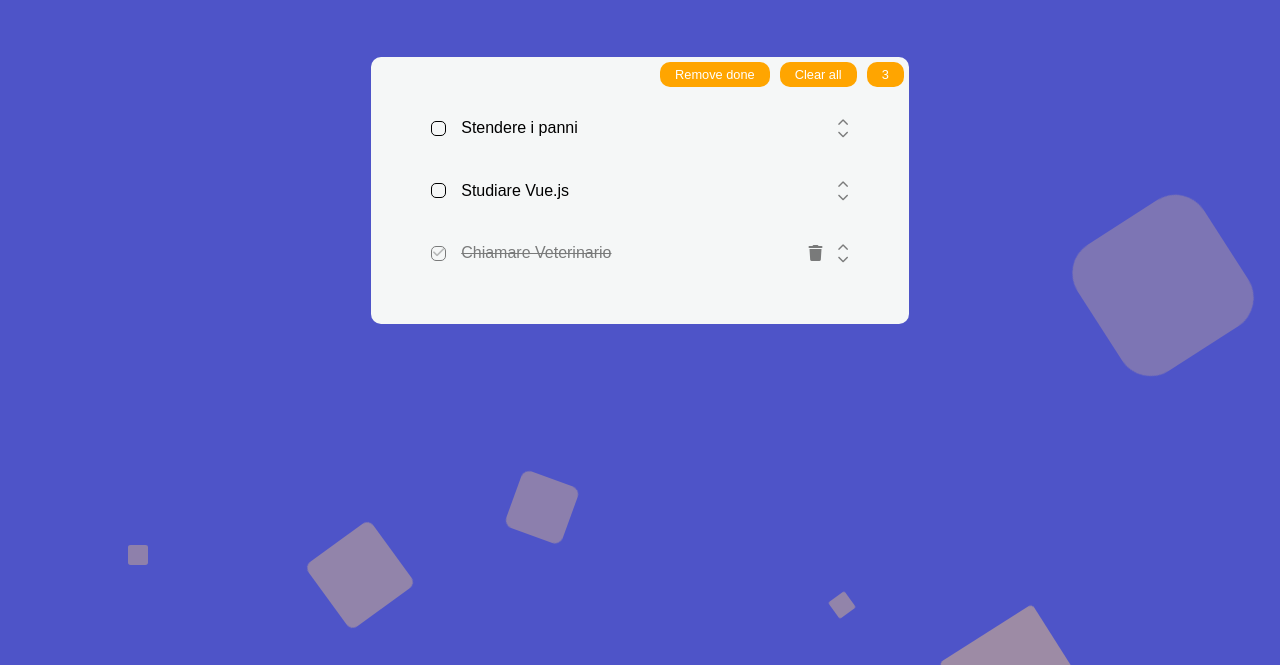
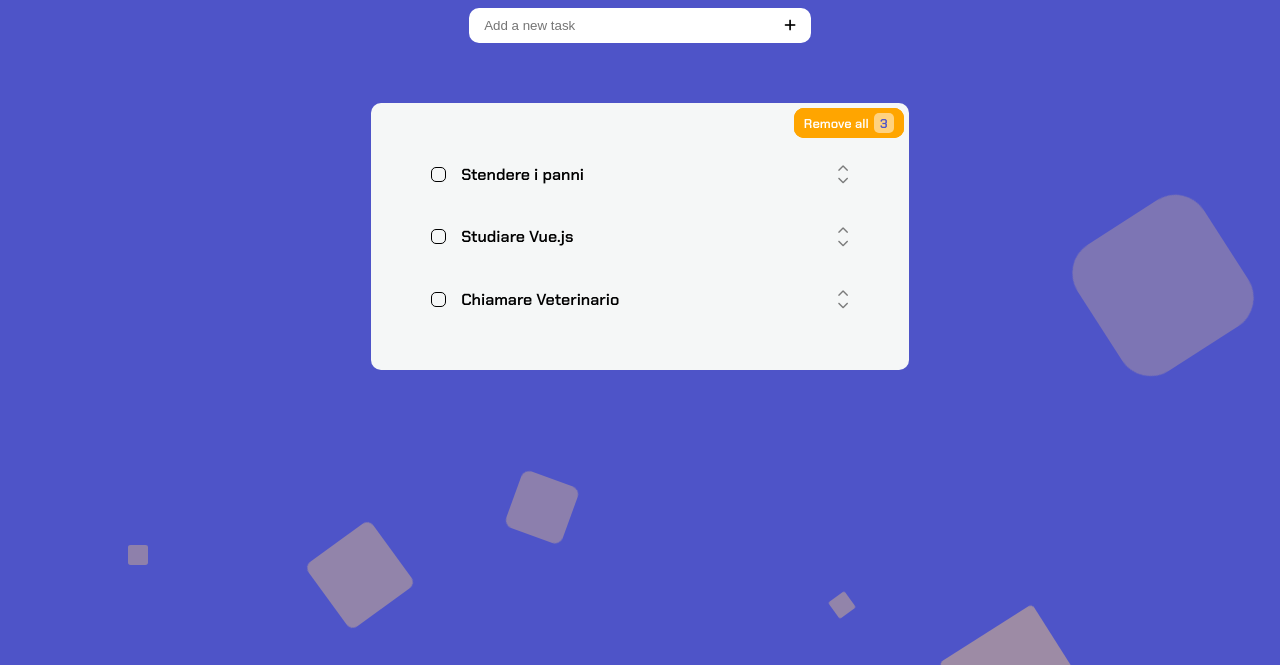
Before and after one commit to Stanghi/vue-todolist, a plain HTML site: page index.html in a window 1280 px wide. Shown: the part 135-800 px from the top of the page. Drawn offline with nearby package versions, Linux system fonts and the light colour scheme.

Commit message:
[fix] clearAllDone tasks

```diff
--- a/assets/css/style.css
+++ b/assets/css/style.css
@@ -7,7 +7,7 @@
 }
 
 body{
-    font-family: Arial, Helvetica, sans-serif;
+    font-family: 'Chakra Petch', sans-serif;
 }
 
 /* ----------------UTILITY---------------- */
@@ -34,6 +34,7 @@ body{
 
 .logo h1{
     color: orange;
+    font-size: 4rem;
 }
 
 .logo img{
@@ -89,7 +90,6 @@ body{
 
 .no-task-area{
     display: flex;
-    text-transform: uppercase;
     flex-direction: column;
     justify-content: center;
     align-items: center;
@@ -106,12 +106,24 @@ body{
     align-items: center;
     top: 0;
     right: 0;
-    padding: 5px 15px;
+    padding: 5px 10px;
     margin: 5px;
     font-size: .8rem;
     background-color: orange;
     color: white;
     border-radius: 10px;
+}
+
+.badge-number{
+    display: flex;
+    justify-content: center;
+    align-items: center;
+    margin-left: 5px;
+    width: 20px;
+    height: 20px;
+    border-radius: 5px;
+    background-color: rgba(255, 255, 255, 0.5);
+    color: #4E54C8;
 }
 
 .badge.clear-all{
--- a/assets/js/script.js
+++ b/assets/js/script.js
@@ -7,6 +7,7 @@ data() {
     return{
         errorString: '',
         newMsgString: '',
+        counter: 0,
         tasks: [
             {
                 text: 'Stendere i panni',
@@ -18,7 +19,7 @@ data() {
             },
             {
                 text: 'Chiamare Veterinario',
-                done: true
+                done: false
             }
         ]
     }
@@ -27,11 +28,24 @@ data() {
 
 methods: {
 
+    toggleTaskDone(i){
+        this.tasks[i].done = !this.tasks[i].done;
+        if (this.tasks[i].done){
+            this.counter++;
+        }
+        else{
+            this.counter--
+        }
+    },
+
     removeTask(index){
         this.errorString = '';
 
-        if (this.tasks[index].done) this.tasks.splice(index,1);
-        else this.errorString = 'Attenzione! Non si può eliminare il task se non è stato ancora fatto.'
+        if (this.tasks[index].done) {
+            this.tasks.splice(index,1);
+            this.counter--;
+        }
+        else this.errorString = 'Attention! You cannot delete the task if it has not already been done.'
     },
 
     createTask(){
@@ -39,14 +53,14 @@ methods: {
 
         for (i in this.tasks){
             if (this.newMsgString === this.tasks[i].text){
-                this.errorString = 'Attenzione! il task è già presente nella tua lista.';
+                this.errorString = 'Attention! the task is already in your list.';
                 this.newMsgString = '';
                 return;
             }
         }
 
         if (this.newMsgString.length < 5){
-            this.errorString = 'Attenzione! Il task deve avere almeno 5 caratteri.';
+            this.errorString = 'Attention! The task must have at least 5 characters.';
         }
         else {
             const newTask = {
@@ -63,9 +77,8 @@ methods: {
     },
 
     clearAllDone(){
-        for (i in this.tasks){
-            if(this.tasks[i].done) this.tasks.splice();
-        }
+        this.tasks = this.tasks.filter((item) => !item.done);
+        this.counter = 0;
     },
 
     moveTask(index, booleanValor){
--- a/index.html
+++ b/index.html
@@ -10,6 +10,11 @@
 
         <!-- CDN Font awesome -->
         <link rel="stylesheet" href="https://cdnjs.cloudflare.com/ajax/libs/font-awesome/6.2.0/css/all.min.css" integrity="sha512-xh6O/CkQoPOWDdYTDqeRdPCVd1SpvCA9XXcUnZS2FmJNp1coAFzvtCN9BmamE+4aHK8yyUHUSCcJHgXloTyT2A==" crossorigin="anonymous" referrerpolicy="no-referrer" />
+
+        <!-- Google fonts -->
+        <link rel="preconnect" href="https://fonts.googleapis.com">
+        <link rel="preconnect" href="https://fonts.gstatic.com" crossorigin>
+        <link href="https://fonts.googleapis.com/css2?family=Chakra+Petch:wght@600&display=swap" rel="stylesheet">
 
         <link rel="stylesheet" href="assets/css/style.css">
         <title>Init</title>
@@ -33,7 +38,7 @@
                         </div>
 
                         <div class="input-area">
-                            <input @keyup.enter="createTask()" v-model.trim="newMsgString" type="text" placeholder="Add new task">
+                            <input @keyup.enter="createTask()" v-model.trim="newMsgString" type="text" placeholder="Add a new task">
                             <button @click="createTask()">
                                 <i class="fa-solid fa-plus"></i>
                             </button>
@@ -41,13 +46,19 @@
                         </div>
 
                         <div class="tasks-area">
-                            <div v-if="tasks.length > 0" class="badge-area">
-                                <div class="badge">{{tasks.length}}</div>
-                                <div class="badge clear-all" @click="clearAll()">Clear all</div>
-                                <div class="badge clear-all" @click="clearAllDone()">Remove done</div>
-                            </div>
                             <ul v-if="tasks.length > 0">
-                                <li v-for="(task, index) in tasks" class="task" :class="task.done && 'done'" @click="task.done = !task.done">
+                                <li v-for="(task, index) in tasks" class="task" :class="task.done && 'done'" @click="toggleTaskDone(index)">
+
+                                    <div v-if="tasks.length > 0" class="badge-area">
+                                        <div class="badge clear-all" @click.stop="clearAll()">Remove all
+                                            <div class="badge-number">{{tasks.length}}</div>
+                                        </div>
+
+                                        <div v-show="task.done" class="badge clear-all" @click.stop="clearAllDone()">Remove done
+                                            <div class="badge-number">{{counter}}</div>
+                                        </div>
+                                    </div>
+
                                     <div class="element-li d-flex">
                                         <span class="index"><i v-show="task.done" class="fa-solid fa-check"></i></span>
                                         <span>{{task.text}}</span>
@@ -66,7 +77,7 @@
                                 </li>
                             </ul>
                             <div v-else class="no-task-area">
-                                <h3>Non ci sono task</h3>
+                                <h3>0 tasks found. It's time to chill</h3>
                                 <img src="assets/img/chill.png" class="" alt="chill">
                             </div>
                         </div>
```
